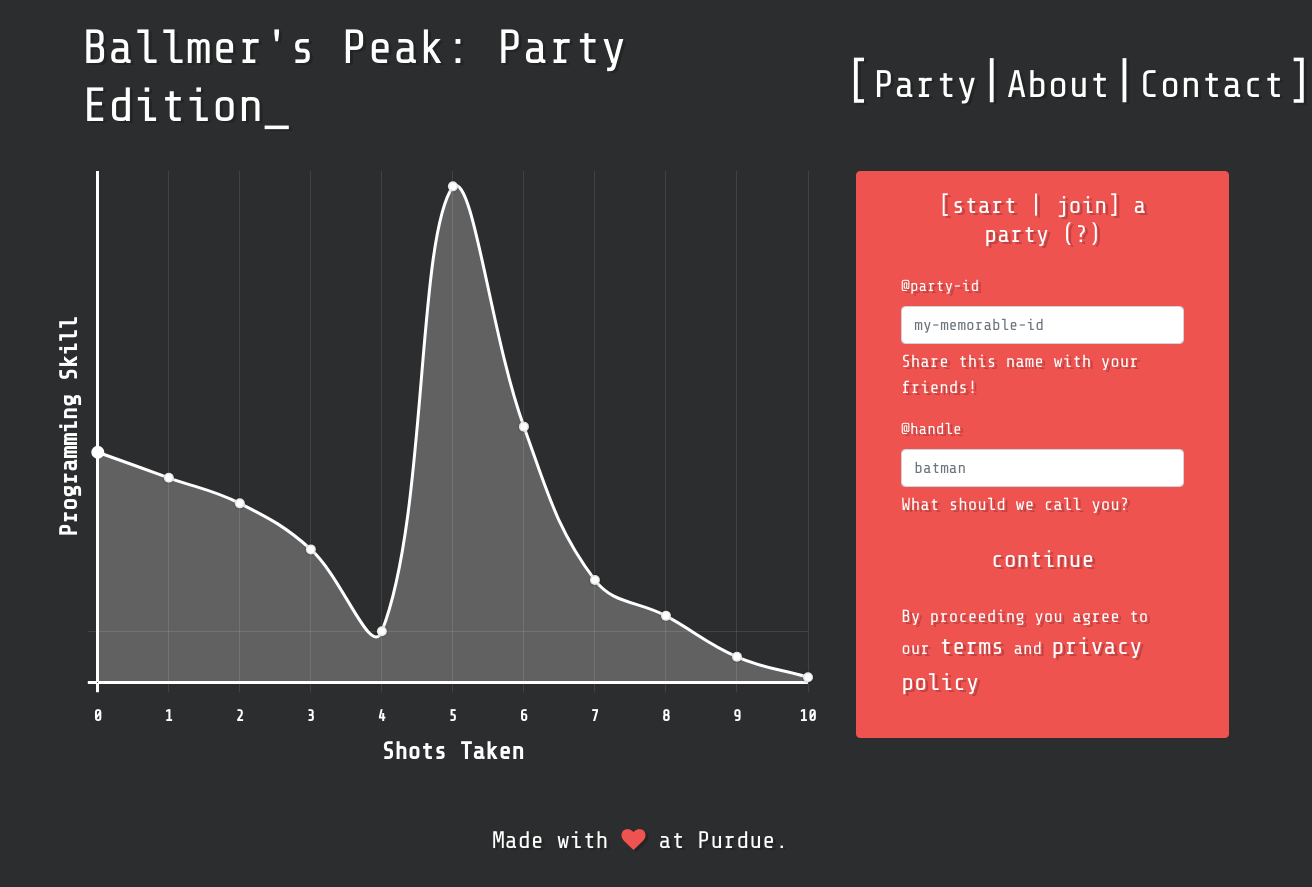
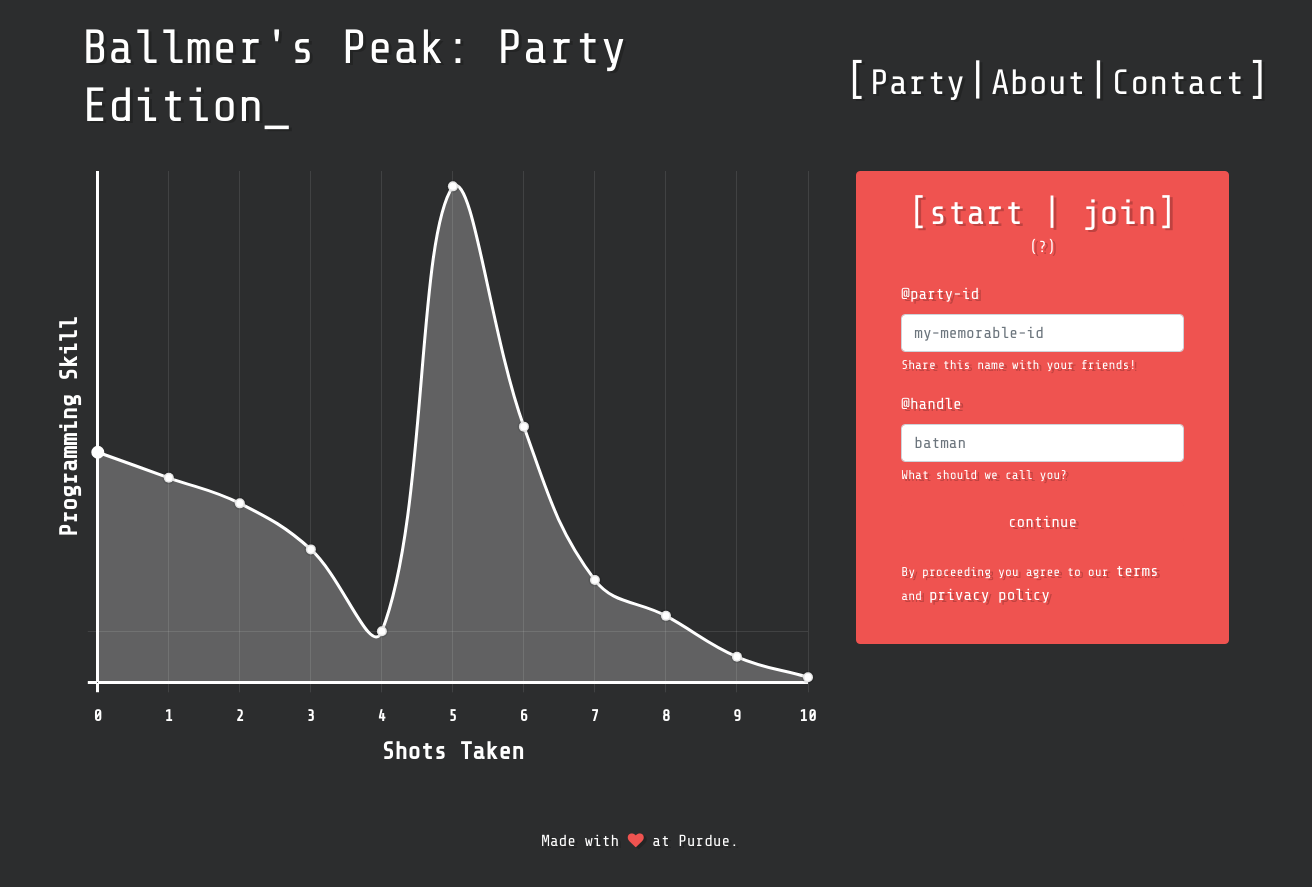
Before and after one commit to zachbryant/ballmersparty, a Nuxt app in the folder frontend/: page / in a window 1280 px wide. Shown: the whole page, 1312 px wide, since content can reach past the window. Built offline with nearby package versions, Linux system fonts and the light colour scheme; no server answers.

Commit message:
font tweaks

```diff
--- a/frontend/assets/less/global.less
+++ b/frontend/assets/less/global.less
@@ -89,24 +89,24 @@ strong,
 }
 
 h1 {
-  font-size: 2em;
+  font-size: 3rem;
 }
 
 h2,
 .header-menu-sep,
 .blinking-cursor {
-  font-size: 3rem !important;
+  font-size: 2.6rem !important;
 }
 
 h3,
 .header-menu-item,
 .menu-sep {
-  font-size: 1.6em !important;
+  font-size: 2.2rem !important;
 }
 
 h4,
 .menu-item {
-  font-size: 2.3rem;
+  font-size: 2rem;
 }
 
 p,
@@ -119,15 +119,15 @@ ol,
 ul,
 strong,
 button {
-  font-size: 1.5rem !important;
+  font-size: 1rem !important;
 }
 
 .note {
-  font-size: 1.3rem;
+  font-size: 0.9rem;
 }
 
 small {
-  font-size: 1.1rem;
+  font-size: 0.8rem;
 }
 
 a>span:hover,
--- a/frontend/components/StartBox.vue
+++ b/frontend/components/StartBox.vue
@@ -3,7 +3,7 @@
 		b-card(bg-variant="primary" border-variant="primary" class="pl-4 pr-4 pt-0 pb-3 mb-3")
 			h5(class="text-center align-center pb-3")
 				div(class=" align-center")
-					span [start | join] a party
+					span(class="header-menu-item") [start | join]
 					b-tooltip(
 						target="partyTooltip"
 						triggers="hover"
```
Lines whose indentation alone changed are shown as unchanged.
